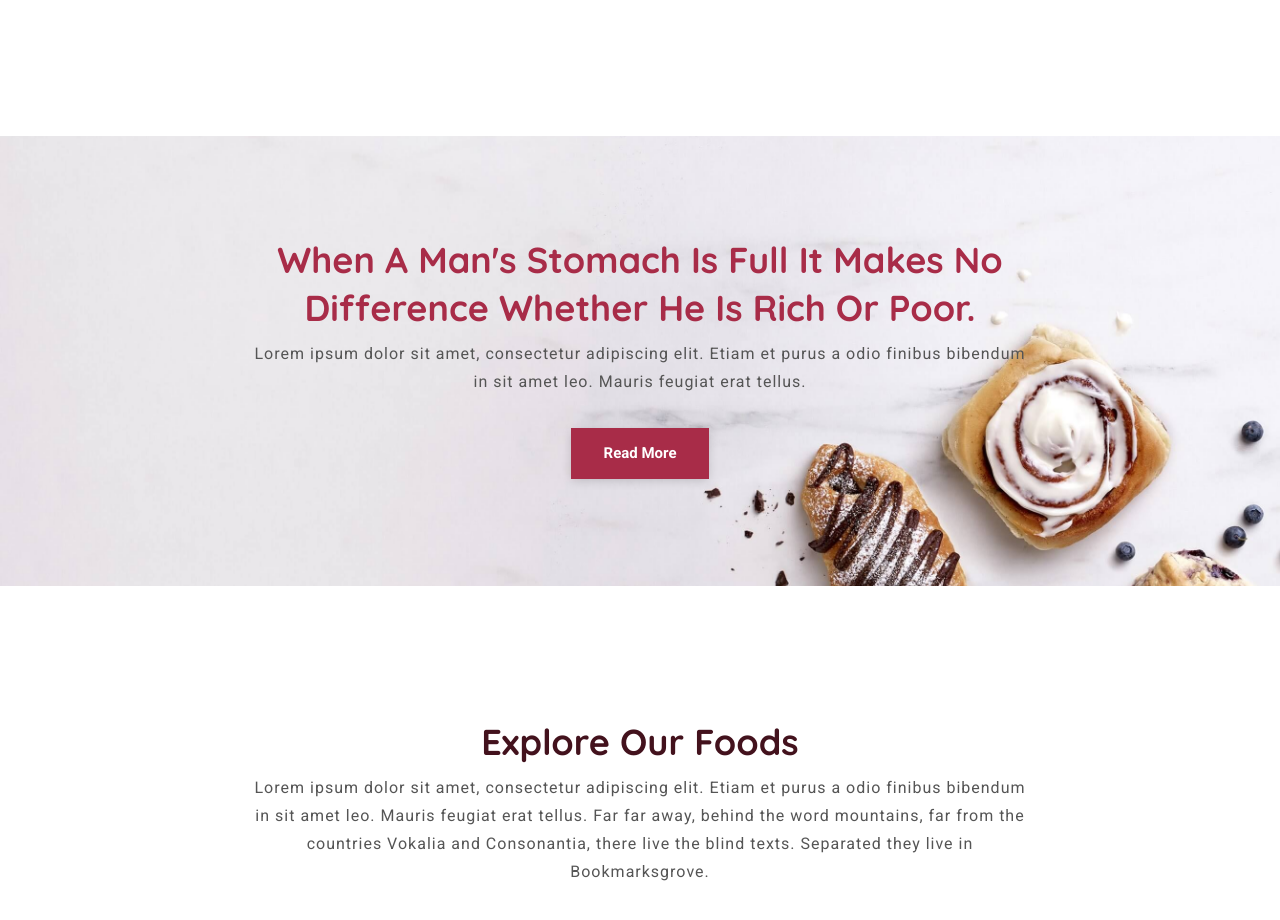
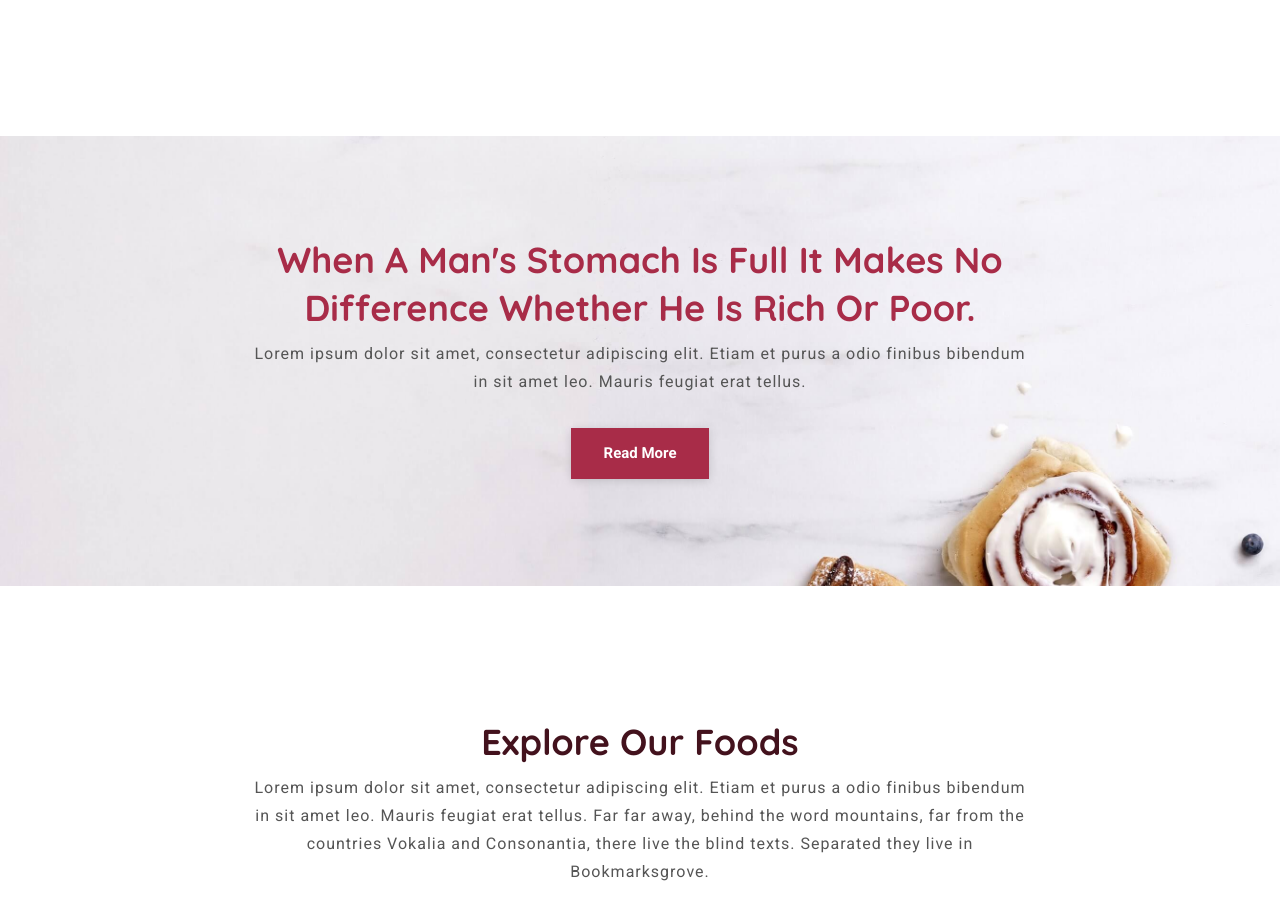
Before and after one commit to Suraj-webdeveloper/foodies-Suraj-Sharma, a plain HTML site: page index.html in a window 1280 px wide. Shown: the part 2200-3120 px from the top of the page. Drawn offline with nearby package versions, Linux system fonts and the light colour scheme.

Commit message:
Update style.css

```diff
--- a/style.css
+++ b/style.css
@@ -304,7 +304,7 @@ p {
 .story-section{
   width:100%;
   height:28.125rem;
-  background: url('../images/bg/bg-2.jpg') no-repeat center;
+  background: url('images/bg/bg-2.jpg');
   background-size: cover;
   padding-top:100px;
   text-align: center;
```
